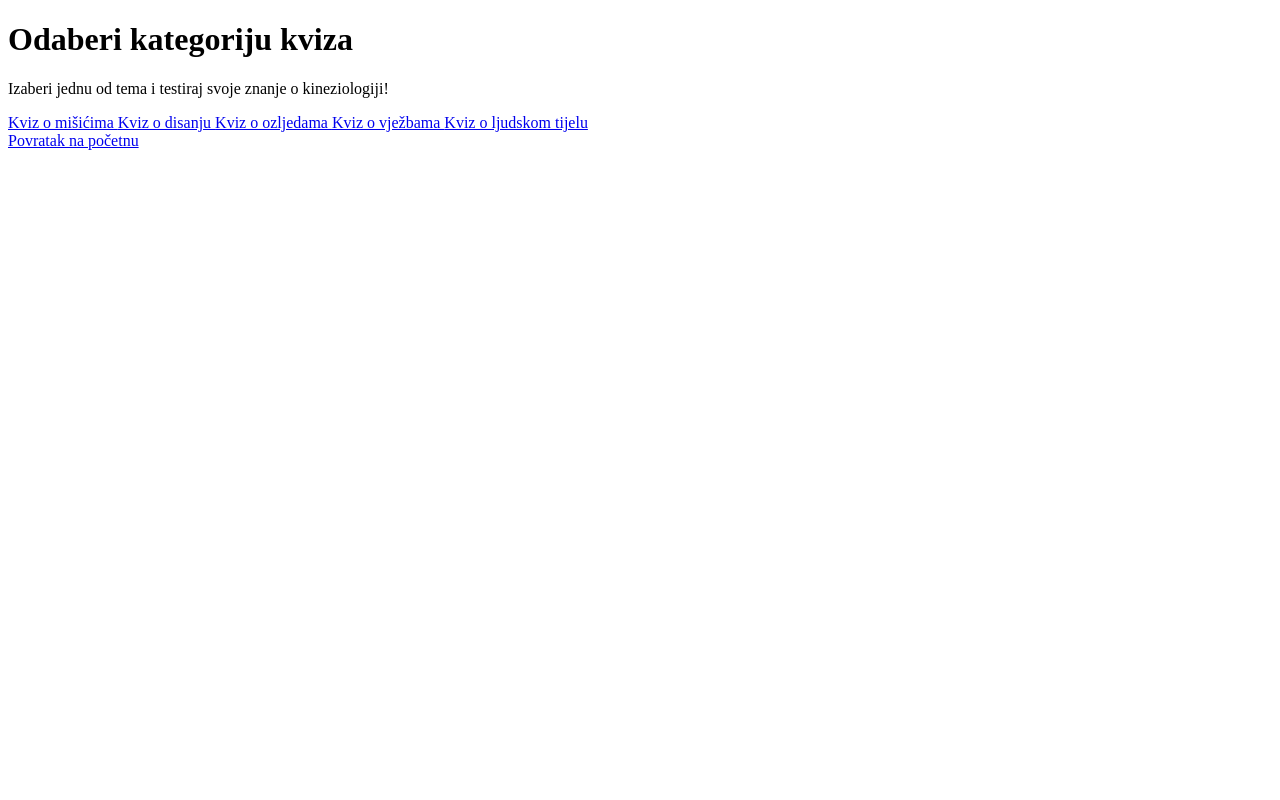
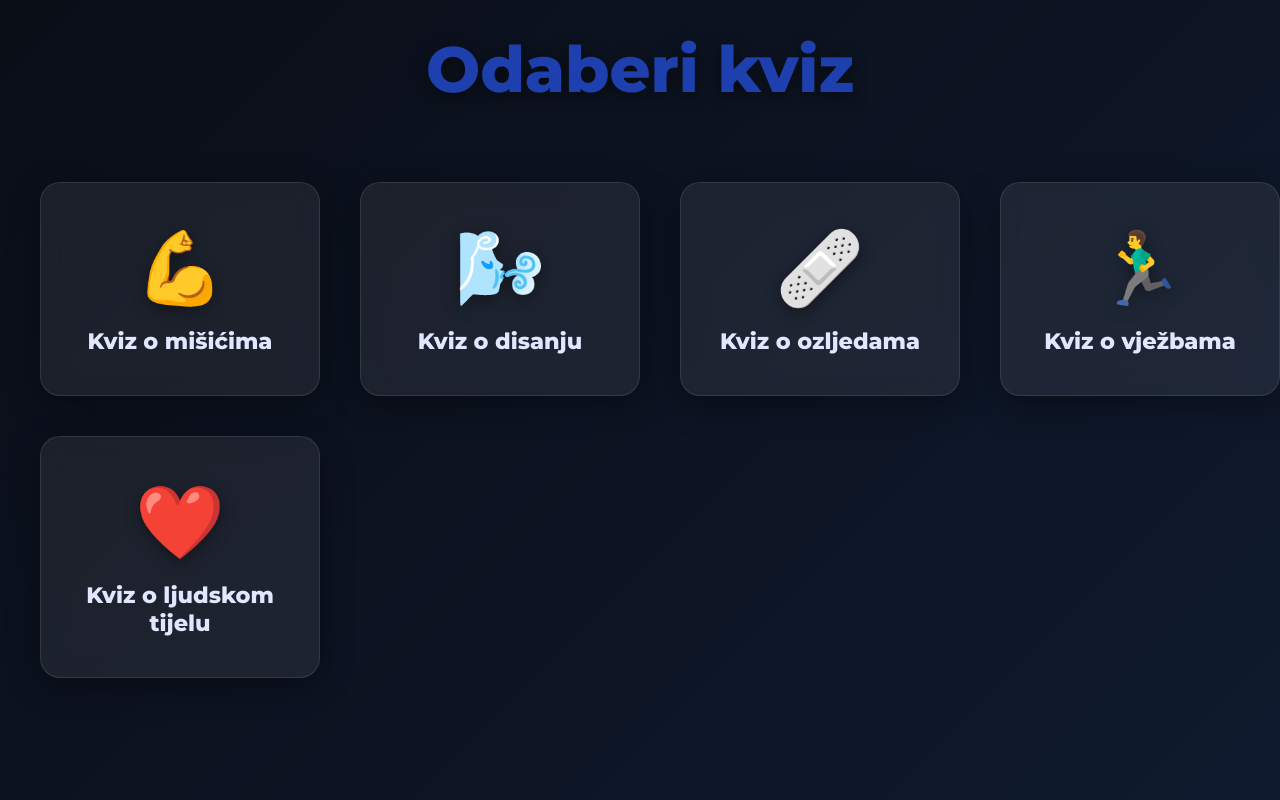
Before and after one commit to zelimvjezbat-alt/kineziologija.i.zivot, a plain HTML site: page kvizovi/index.html in a window 1280 px wide. Drawn offline with Linux system fonts and the light colour scheme.

Commit message:
Update index.html

```diff
--- a/kvizovi/index.html
+++ b/kvizovi/index.html
@@ -1,37 +1,189 @@
-<!doctype html>
+<!DOCTYPE html>
 <html lang="hr">
 <head>
-  <meta charset="utf-8">
-  <meta name="viewport" content="width=device-width, initial-scale=1">
-  <title>Odaberi kviz — Kinesiology is Science</title>
-  <link rel="stylesheet" href="../style.css">
+  <meta charset="UTF-8">
+  <meta name="viewport" content="width=device-width, initial-scale=1.0">
+  <title>Kviz Kategorije</title>
+  <link href="https://fonts.googleapis.com/css2?family=Montserrat:wght@600;800&display=swap" rel="stylesheet">
+  <link rel="stylesheet" href="https://cdnjs.cloudflare.com/ajax/libs/font-awesome/6.5.0/css/all.min.css">
+  <style>
+    :root {
+      --bg-start: #0a0e17;
+      --bg-end: #0f1a2e;
+      --text: #1e3a8a;
+      --card-bg: rgba(255, 255, 255, 0.07);
+      --card-hover: rgba(255, 255, 255, 0.15);
+      --shadow: 0 8px 32px rgba(0, 0, 0, 0.4);
+      --shadow-hover: 0 16px 48px rgba(255, 255, 255, 0.3);
+    }
+
+    * {
+      margin: 0;
+      padding: 0;
+      box-sizing: border-box;
+    }
+
+    body {
+      min-height: 100vh;
+      background: linear-gradient(135deg, var(--bg-start), var(--bg-end));
+      font-family: 'Montserrat', sans-serif;
+      color: var(--text);
+      display: grid;
+      place-items: center;
+      overflow: hidden;
+      padding: 20px;
+    }
+
+    h1 {
+      position: fixed;
+      top: 30px;
+      left: 50%;
+      transform: translate(-50%);
+      font-size: clamp(2.5rem, 8vw, 4rem);
+      font-weight: 800;
+      color: #1e40af;
+      text-shadow: 0 4px 15px rgba(0, 0, 0, 0.5);
+      z-index: 10;
+      pointer-events: none;
+    }
+
+    .quiz-grid {
+      display: grid;
+      grid-template-columns: repeat(auto-fit, minmax(280px, 1fr));
+      gap: 2.5rem;
+      max-width: 1400px;
+      width: 100%;
+      padding: 120px 20px 60px;
+      perspective: 1000px;
+    }
+
+    .quiz-card {
+      background: var(--card-bg);
+      backdrop-filter: blur(12px);
+      -webkit-backdrop-filter: blur(12px);
+      border-radius: 20px;
+      padding: 2.5rem 2rem;
+      text-align: center;
+      text-decoration: none;
+      color: #e0e7ff;
+      font-weight: 700;
+      font-size: 1.4rem;
+      border: 1px solid rgba(255, 255, 255, 0.1);
+      box-shadow: var(--shadow);
+      transition: all 0.4s cubic-bezier(0.175, 0.885, 0.32, 1.275);
+      position: relative;
+      overflow: hidden;
+    }
+
+    .quiz-card::before {
+      content: '';
+      position: absolute;
+      top: 0; left: 0;
+      width: 100%; height: 100%;
+      background: linear-gradient(135deg, rgba(255,255,255,0.1), transparent);
+      opacity: 0;
+      transition: opacity 0.4s;
+      pointer-events: none;
+    }
+
+    .quiz-card span.emoji {
+      display: block;
+      font-size: 4.5rem;
+      margin-bottom: 1rem;
+      filter: drop-shadow(0 4px 8px rgba(0,0,0,0.4));
+      transition: transform 0.4s ease;
+    }
+
+    .quiz-card:hover {
+      transform: translateY(-20px) scale(1.05) rotateX(5deg);
+      box-shadow: var(--shadow-hover);
+      background: var(--card-hover);
+      border-color: rgba(59, 130, 246, 0.5);
+    }
+
+    .quiz-card:hover::before {
+      opacity: 1;
+    }
+
+    .quiz-card:hover span.emoji {
+      transform: scale(1.2) rotate(8deg);
+    }
+
+    .quiz-card:active {
+      transform: translateY(-10px) scale(1.02);
+    }
+
+    /* Mobilni prikaz – kartice jedna ispod druge, veće dodirne površine */
+    @media (max-width: 768px) {
+      .quiz-grid {
+        grid-template-columns: 1fr;
+        gap: 2rem;
+        padding-top: 140px;
+      }
+
+      .quiz-card {
+        padding: 3rem 2rem;
+        font-size: 1.5rem;
+      }
+
+      .quiz-card span.emoji {
+        font-size: 5rem;
+      }
+    }
+
+    /* Animacija ulaska */
+    .quiz-card {
+      opacity: 0;
+      animation: fadeInUp 0.8s ease forwards;
+    }
+
+    .quiz-card:nth-child(1) { animation-delay: 0.1s; }
+    .quiz-card:nth-child(2) { animation-delay: 0.2s; }
+    .quiz-card:nth-child(3) { animation-delay: 0.3s; }
+    .quiz-card:nth-child(4) { animation-delay: 0.4s; }
+    .quiz-card:nth-child(5) { animation-delay: 0.5s; }
+
+    @keyframes fadeInUp {
+      from {
+        opacity: 0;
+        transform: translateY(60px);
+      }
+      to {
+        opacity: 1;
+        transform: translateY(0);
+      }
+    }
+  </style>
 </head>
 <body>
 
-  <div class="container">
-    <h1>Odaberi kategoriju kviza</h1>
-    <p>Izaberi jednu od tema i testiraj svoje znanje o kineziologiji!</p>
+  <h1>Odaberi kviz</h1>
 
-    <div class="menu quiz-menu">
-      <a href="misici.html">
-        <i class="fas fa-dumbbell"></i> Kviz o mišićima
-      </a>
-      <a href="disanje.html">
-        <i class="fas fa-lungs"></i> Kviz o disanju
-      </a>
-      <a href="ozljede.html">
-        <i class="fas fa-user-injured"></i> Kviz o ozljedama
-      </a>
-      <a href="vjezbe.html">
-        <i class="fas fa-running"></i> Kviz o vježbama
-      </a>
-      <a href="tijelo.html">
-        <i class="fas fa-heartbeat"></i> Kviz o ljudskom tijelu
-      </a>
-    </div>
-    <a href="../landing.html" class="back-link">
-  Povratak na početnu
-</a>
+  <div class="quiz-grid" role="list">
+    <a href="misici.html" class="quiz-card" role="listitem" aria-label="Kviz o mišićima">
+      <span class="emoji" aria-hidden="true">💪</span>
+      Kviz o mišićima
+    </a>
+
+    <a href="disanje.html" class="quiz-card" role="listitem" aria-label="Kviz o disanju">
+      <span class="emoji" aria-hidden="true">🌬️</span>
+      Kviz o disanju
+    </a>
+
+    <a href="ozljede.html" class="quiz-card" role="listitem" aria-label="Kviz o ozljedama">
+      <span class="emoji" aria-hidden="true">🩹</span>
+      Kviz o ozljedama
+    </a>
+
+    <a href="vjezbe.html" class="quiz-card" role="listitem" aria-label="Kviz o vježbama">
+      <span class="emoji" aria-hidden="true">🏃‍♂️</span>
+      Kviz o vježbama
+    </a>
+
+    <a href="tijelo.html" class="quiz-card" role="listitem" aria-label="Kviz o ljudskom tijelu">
+      <span class="emoji" aria-hidden="true">❤️</span>
+      Kviz o ljudskom tijelu
+    </a>
   </div>
 
 </body>
```
